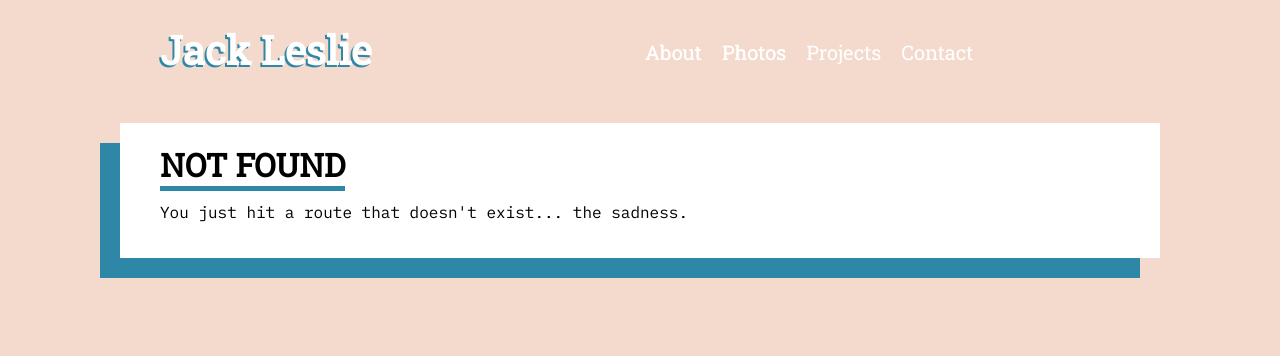
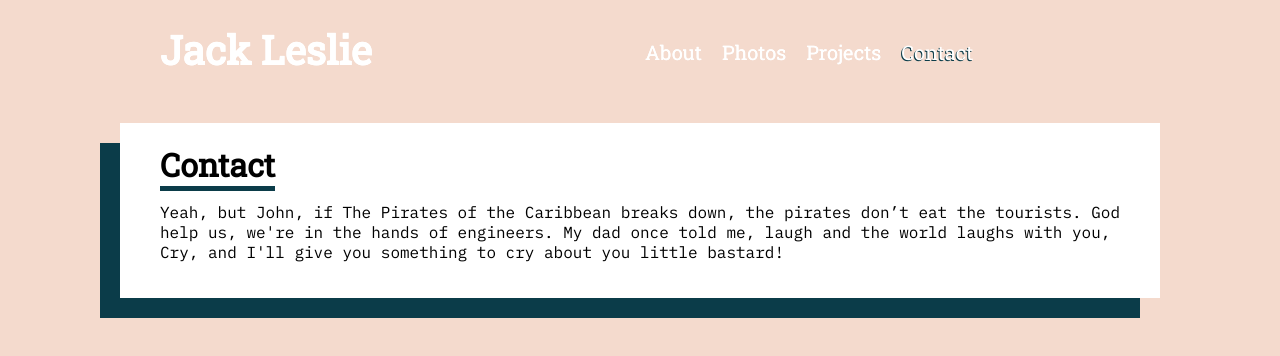
Before and after one commit to jackleslie/dev, a Gatsby site: page /contact in a window 1280 px wide. Before the commit this address had no page. Built offline with nearby package versions, Linux system fonts and the light colour scheme; Gatsby itself is replaced by a stand-in of ours.

Commit message:
Filled in other pages and colours

```diff
--- a/src/components/header/header.module.css
+++ b/src/components/header/header.module.css
@@ -44,6 +44,14 @@
   text-shadow: -2px 2px #e17676;
 }
 
+.green {
+  text-shadow: -2px 2px #abe188;
+}
+
+.black {
+  text-shadow: -2px 2px #0b3c49;
+}
+
 #blueLink {
   transition: text-shadow 0.2s ease;
   -webkit-transition: text-shadow 0.2s ease;
@@ -76,3 +84,25 @@
 #yellowLinkActive {
   text-shadow: -1px 1px #f3c20d;
 }
+
+#greenLink {
+  transition: text-shadow 0.2s ease;
+  -webkit-transition: text-shadow 0.2s ease;
+  text-shadow: 0 0 #ffffff;
+}
+
+#greenLink:hover,
+#greenLinkActive {
+  text-shadow: -1px 1px #abe188;
+}
+
+#blackLink {
+  transition: text-shadow 0.2s ease;
+  -webkit-transition: text-shadow 0.2s ease;
+  text-shadow: 0 0 #ffffff;
+}
+
+#blackLink:hover,
+#blackLinkActive {
+  text-shadow: -1px 1px #0b3c49;
+}
--- a/src/components/header/index.js
+++ b/src/components/header/index.js
@@ -44,10 +44,26 @@ const Header = ({ siteTitle, colour, active }) => (
         >
           Photos
         </Link>
-        <Link className={headerStyles.headerLink} to="/projects">
+        <Link
+          id={
+            active === 'projects'
+              ? headerStyles.greenLinkActive
+              : headerStyles.greenLink
+          }
+          className={headerStyles.headerLink}
+          to="/projects"
+        >
           Projects
         </Link>
-        <Link className={headerStyles.headerLink} to="/contact">
+        <Link
+          id={
+            active === 'contact'
+              ? headerStyles.blackLinkActive
+              : headerStyles.blackLink
+          }
+          className={headerStyles.headerLink}
+          to="/contact"
+        >
           Contact
         </Link>
       </div>
--- a/src/components/layout/layout.module.css
+++ b/src/components/layout/layout.module.css
@@ -35,6 +35,22 @@
   box-shadow: inset 0 0px 0 white, inset 0 -5px 0 #f3c20d;
 }
 
+.green {
+  box-shadow: -20px 20px #abe188;
+}
+
+.green h1 {
+  box-shadow: inset 0 0px 0 white, inset 0 -5px 0 #abe188;
+}
+
+.black {
+  box-shadow: -20px 20px #0b3c49;
+}
+
+.black h1 {
+  box-shadow: inset 0 0px 0 white, inset 0 -5px 0 #0b3c49;
+}
+
 @media only screen and (max-width: 600px) {
   .blue {
     box-shadow: 0 20px #2f87a8;
--- /dev/null
+++ b/src/pages/contact.js
@@ -0,0 +1,19 @@
+import React from 'react'
+
+import Layout from '../components/layout'
+import SEO from '../components/seo'
+
+const ContactPage = () => (
+  <Layout colour="black" active="contact">
+    <SEO title="Contact" />
+    <h1>Contact</h1>
+    <p>
+      Yeah, but John, if The Pirates of the Caribbean breaks down, the pirates
+      don’t eat the tourists. God help us, we're in the hands of engineers. My
+      dad once told me, laugh and the world laughs with you, Cry, and I'll give
+      you something to cry about you little bastard!
+    </p>
+  </Layout>
+)
+
+export default ContactPage
```
Also changed, not shown: src/pages/projects.js (added, +19 -0 lines).
